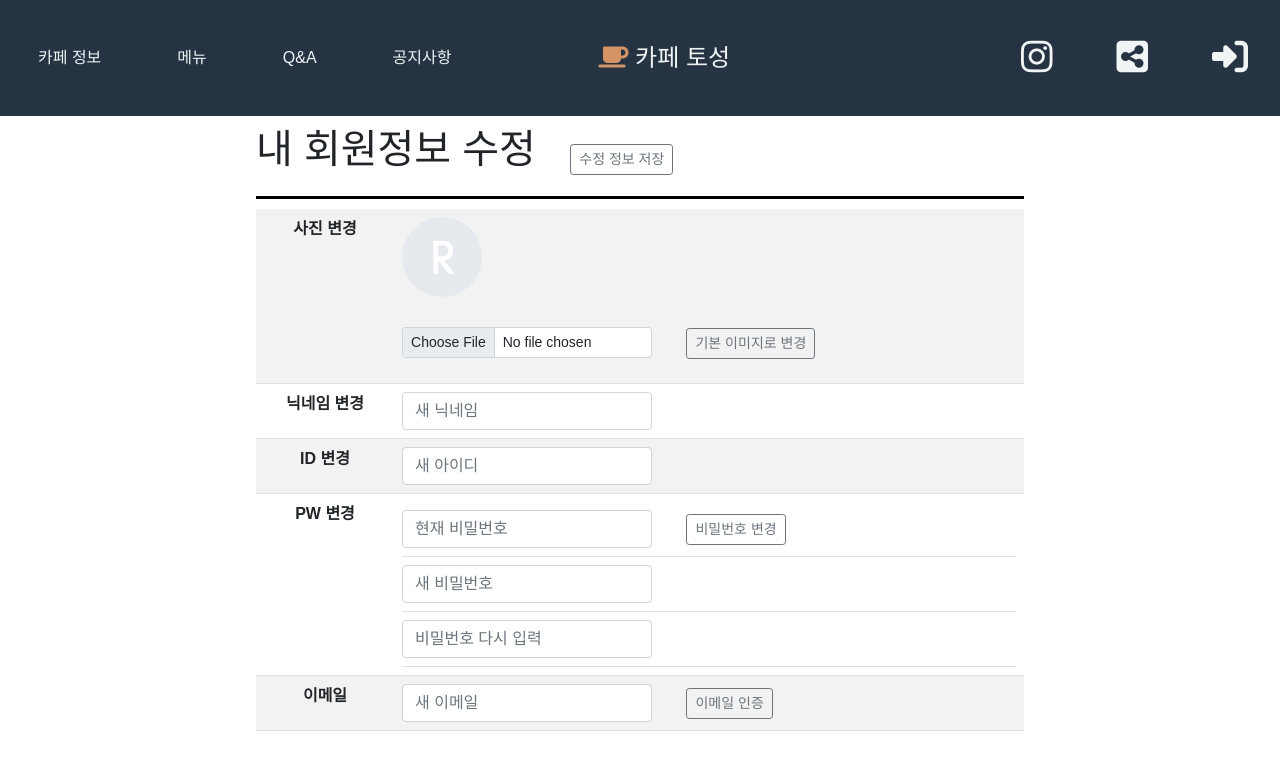
After one commit to do-dong-park/nova_project, a PHP site: page /modify-my-profile.php in a window 1280 px wide. The commit adds this page. Shown: the top 770 px of the page. Run offline with PHP 8.4, Linux system fonts and the light colour scheme; some libraries are stand-ins or nearby versions.

Commit message:
회원 정보 보기 및 수정페이지 완성

```diff
--- /dev/null
+++ b/front_end/common/bootstrap&icon&font.php
@@ -0,0 +1,7 @@
+<link href="https://cdn.jsdelivr.net/npm/bootstrap@5.0.1/dist/css/bootstrap.min.css" rel="stylesheet"
+      integrity="sha384-+0n0xVW2eSR5OomGNYDnhzAbDsOXxcvSN1TPprVMTNDbiYZCxYbOOl7+AMvyTG2x" crossorigin="anonymous">
+<script src="https://kit.fontawesome.com/1059f71d3d.js" crossorigin="anonymous"></script>
+<script src="https://cdn.jsdelivr.net/npm/bootstrap@5.0.1/dist/js/bootstrap.bundle.min.js"
+        integrity="sha384-gtEjrD/SeCtmISkJkNUaaKMoLD0//ElJ19smozuHV6z3Iehds+3Ulb9Bn9Plx0x4"
+        crossorigin="anonymous"></script>
+<script src="https://kit.fontawesome.com/1059f71d3d.js" crossorigin="anonymous"></script>
--- /dev/null
+++ b/front_end/common/nav_bar/my-nav-bar-bootstrap.js
@@ -0,0 +1,8 @@
+const toggleBtn = document.querySelector('.my-navbar_toggleBtn');
+const menu = document.querySelector('.my-navbar_menu');
+const icons = document.querySelector('.my-navbar_icons');
+
+toggleBtn.addEventListener('click', ()=> {
+    menu.classList.toggle('active')
+    icons.classList.toggle('active')
+});
--- /dev/null
+++ b/front_end/common/nav_bar/my-navbar-include.php
@@ -0,0 +1,23 @@
+<nav class="my-navbar">
+    <ul class="my-navbar_menu">
+        <li><a href="">카페 정보</a></li>
+        <li><a href="">메뉴</a></li>
+        <li><a href="">Q&A</a></li>
+        <li><a href="">공지사항</a></li>
+    </ul>
+
+    <div class="my-navbar_logo">
+        <i class="fas fa-coffee"></i>
+        <a href="">카페 토성</a>
+    </div>
+
+    <ul class="my-navbar_icons">
+        <li><a href="#"><i class="fab fa-instagram"></i></a></li>
+        <li><a href="#"><i class="fas fa-share-alt-square"></i></a></li>
+        <li><a href="#"><i class="fas fa-sign-in-alt"></i></a></li>
+    </ul>
+
+    <a href="#" class="my-navbar_toggleBtn">
+        <i class="fas fa-bars"></i>
+    </a>
+</nav>
--- a/front_end/common/nav_bar/my_nav_bar.css
+++ b/front_end/common/nav_bar/my_nav_bar.css
@@ -9,7 +9,7 @@ dl, ol, ul {
 }
 
 /*nav bar에 폰트 지정*/
-nav.my-navbar {
+.my-navbar {
     margin: 0;
     padding: 0;
     font-family: 'Source Sans Pro', sans-serif;
@@ -31,7 +31,7 @@ a:hover {
     justify-content: space-between;
     align-items: center;
     background-color: var(--background-color);
-    padding: 100px 0px;
+    padding: 0px 0px;
     line-height: 3;
 }
 
@@ -89,7 +89,7 @@ a:hover {
 }
 
 @media screen and (max-width: 768px) {
-    .navbar {
+    .my-navbar {
         flex-direction: column;
         align-items: flex-start;
         padding: 8px 24px;
--- a/front_end/css/cafe/main_frame.css
+++ b/front_end/css/cafe/main_frame.css
@@ -85,7 +85,6 @@ section {
 }
 
 .active, .dot:hover {
-    background-color: #717171;
 }
 
 /* Fading animation */
--- /dev/null
+++ b/front_end/css/login/modify-my-profile.css
@@ -0,0 +1,93 @@
+:root {
+    /*color*/
+    --white-color: white;
+    --black-color: black;
+    --grey-light-color: lightgrey;
+    --grey-dark-color: darkgray;
+    --navy-color: #263343;
+
+    /*size*/
+    --padding: 12px;
+    --avatar-size: 36px;
+
+    /*font size*/
+    --font-large: 32px;
+    --font-medium: 14px;
+    --font-small: 12px;
+    --font-micro: 10px;
+}
+
+* {
+    box-sizing: border-box;
+    padding: 0;
+    margin: 0;
+}
+
+body {
+    font-family: 'Source Sans Pro', sans-serif;
+    width: 100%;
+
+
+    /*스크롤을 없애주는 아주 고마운 친구^^*/
+    overflow: hidden;
+}
+
+button {
+    margin-left: 30px;
+}
+
+.check-my-profile-section {
+    height: 80vh;
+    width: 60%;
+
+    margin: 0 auto;
+
+    /*flex는 내부 요소들을 크기 및 동적상태 여하와 상관 없이 각 요소를 정렬할 수 있는 방법을 제공한다.*/
+    /*flex는 container와 item에 적용하는 속성이 구분되어 있다.*/
+    /*flex container요소 중 justify-content는 주 축의 정렬방법을 설정합니다. align-items는 교차 축에서 item의 정렬방법을 설정합니다*/
+    display: flex;
+    flex-direction: column;
+    justify-content: center;
+    /*align-items: center;*/
+}
+
+.check-my-profile-title {
+    padding-bottom: 15px;
+    border-bottom: solid 3px black;
+}
+
+.check-my-profile-title>h1 {
+    display: inline-block;
+}
+
+.my-info-img .mb-3 {
+    margin-top: 30px;
+
+}
+
+.check-my-profile-table {
+    margin-top: 10px;
+}
+
+.check-my-profile-table th {
+    text-align: center;
+}
+
+.modify-my-pw-table {
+    margin-bottom: 0px;
+}
+
+.modify-my-pw-table th {
+    text-align: left;
+    font-weight: normal;
+
+}
+
+.modify-my-pw-table td {
+    padding-left: 0px;
+}
+
+.form-control {
+    width: 250px;
+    display: inline-block;
+}
--- /dev/null
+++ b/front_end/html/login/modify-my-profile.php
@@ -0,0 +1,135 @@
+<!doctype html>
+<html lang="en">
+<head>
+    <meta charset="UTF-8">
+    <meta name="viewport"
+          content="width=device-width, user-scalable=no, initial-scale=1.0, maximum-scale=1.0, minimum-scale=1.0">
+    <meta http-equiv="X-UA-Compatible" content="ie=edge">
+    <title>회원 정보 수정</title>
+    <?php
+    require_once "../../common/bootstrap&icon&font.php"
+    ?>
+    <link rel="stylesheet" href="../../common/nav_bar/my_nav_bar.css">
+    <link rel="stylesheet" href="../../css/login/modify-my-profile.css">
+    <script src="../../common/nav_bar/my-nav-bar-bootstrap.js" defer></script>
+</head>
+<body>
+
+<?php
+require_once "../../common/nav_bar/my-navbar-include.php"
+?>
+
+<section class="check-my-profile-section">
+
+    <div class="check-my-profile-title">
+        <h1 class="title">내 회원정보 <span>수정</span></h1>
+        <button class="modify-my-profile-btn btn btn-outline-secondary btn-sm">수정 정보 저장</button>
+    </div>
+
+    <!--    class : table은 테두리 만들어주는 친구 / striped 줄마다 색 다르게 / table-hover - 마우스 위에 있을 때 반응! -->
+    <!--    있다가 게시판 만들 때는 striped 옵션 꺼야 해요!-->
+
+    <table class="check-my-profile-table table table-striped table-hover">
+
+        <!--    colgroup 태그는 표의 열을 묶는 역할을 수행한다. 인덱스 / 정보1 /정보2 등등 묶어서 스타일 지정하는데 쓴다.-->
+        <colgroup>
+            <col span="1" class="my-profile-info-index">
+            <col span="1" class="my-profile-info-value">
+            <col span="1" class="my-profile-info-mf-btn">
+        </colgroup>
+
+        <!--    thead (table head) 태그는 표의 열 인덱스 값을 지정할 것이라고 선언하는데 사용합니다., 박스의 역할임-->
+        <!--    thead 안에 tr(table row element)가 들어가는데, 셀의 행을 정의하는 역할을 수행합니다. td와 th을 섞어 쓰면서 내용을 채웁니다.-->
+        <!--    th는 tr안에 들어갑니다. 행과 열의 인덱스 값을 채워 넣는데 사용됩니다. scope="col or row"를 통해 행요소인지, 열 요소인지 지정합니다.-->
+        <!--    td는 행 열 인덱스를 제외한 나머지 부분에 값을 채워 놓는데 사용합니다.-->
+
+        <tbody>
+
+        <tr class="my-info-img" id="profile-image-area">
+            <th scope="row">사진 변경</th>
+            <td>
+
+                <img src="../../img/기타/유저-기본이미지.png" class="my-profile-image" alt="사진이 없습니다." width="80">
+
+                <div class="mb-3">
+                    <!--기본 이미지가 들어갈 공간-->
+
+                    <input class="form-control form-control-sm" id="formFileSm" type="file">
+
+                    <button type="button" class="btn btn-outline-secondary btn-sm">기본 이미지로 변경</button>
+               </div>
+
+            </td>
+        </tr>
+
+        <tr>
+            <th scope="row">닉네임 변경</th>
+            <td>
+                <input type="text" class="form-control mf-nickname" placeholder="새 닉네임">
+            </td>
+        </tr>
+
+        <tr>
+            <th scope="row">ID 변경</th>
+            <!--            colspan은 다음칸 n 칸이 비어있을 때 숫자 n으로 값을 비우는 역할을 수행한다. -->
+            <td>
+                <input type="text" class="form-control mf-ID" placeholder="새 아이디">
+            </td>
+        </tr>
+
+        <tr>
+            <th scope="row">PW 변경</th>
+
+            <td>
+                <table class="table modify-my-pw-table">
+                    <tr>
+<!--                        <th>-->
+<!--                            현재 비밀번호-->
+<!--                        </th>-->
+                        <td>
+                            <input type="password" class="form-control current-pw" placeholder="현재 비밀번호">
+                            <button type="button" class="btn btn-outline-secondary btn-sm">비밀번호 변경</button>
+                        </td>
+                    </tr>
+                    <tr>
+<!--                        <th>-->
+<!--                            새 비밀번호-->
+<!--                        </th>-->
+                        <td>
+                            <input type="password" class="form-control new-pw" placeholder="새 비밀번호">
+                        </td>
+                    </tr>
+                    <tr>
+<!--                        <th>-->
+<!--                            비밀번호 다시 입력-->
+<!--                        </th>-->
+                        <td>
+                            <input type="email" class="form-control new-pw-confirm" placeholder="비밀번호 다시 입력">
+                        </td>
+                    </tr>
+
+                </table>
+            </td>
+        </tr>
+
+        <tr>
+            <th scope="row">이메일</th>
+            <!--            colspan은 다음칸 n 칸이 비어있을 때 숫자 n으로 값을 비우는 역할을 수행한다. -->
+            <td>
+                <input type="text" class="form-control mf-email" placeholder="새 이메일">
+                <button type="button" class="btn btn-outline-secondary btn-sm">이메일 인증</button>
+            </td>
+        </tr>
+
+        </tbody>
+    </table>
+
+
+    <!--    비밀번호 변경할 때 쓰는 양식입니다.-->
+
+
+</section>
+
+</body>
+</html>
+<?php
```
Also changed, not shown: front_end/css/login/check-my-profile.css (added, +73 -0 lines), front_end/html/login/check-my-profile.php (+49 -37 lines), front_end/img/기타/유저-기본이미지.png (added).
